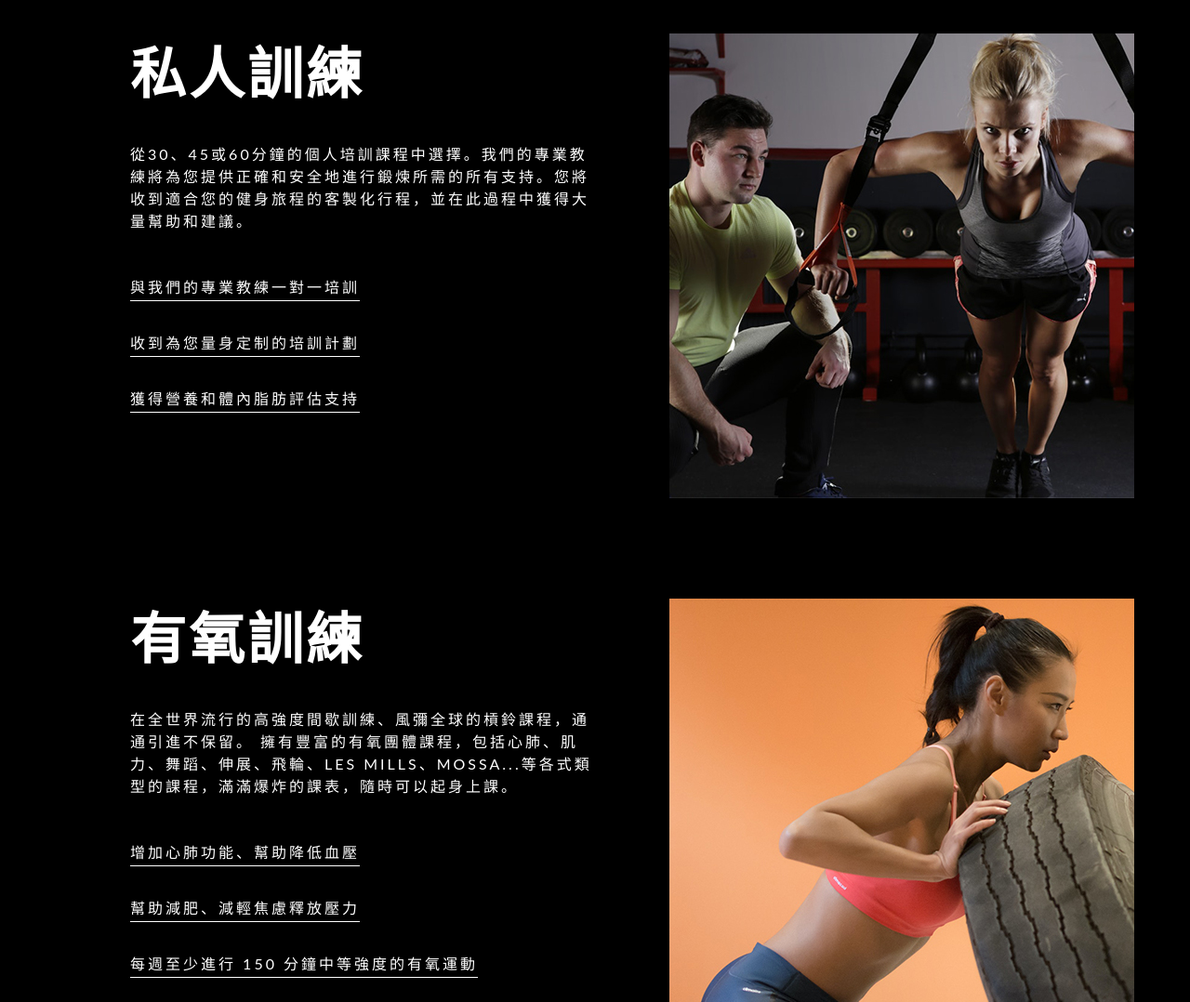
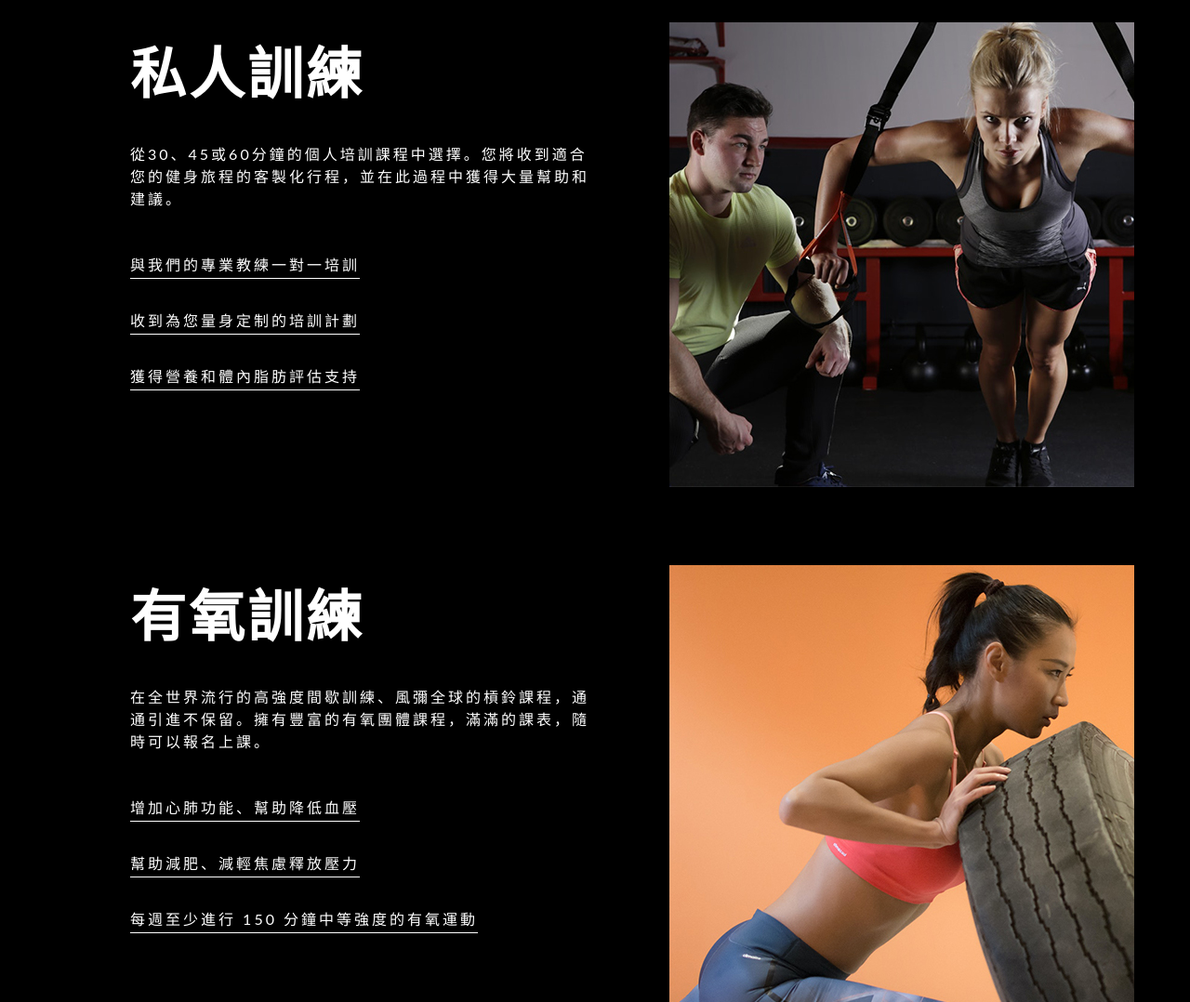
Before and after one commit to doublesung/bodesign.github.io, a plain HTML site: page plan.html in a window 1280 px wide. Shown: the part 1380-2458 px from the top of the page at 93% size. Drawn offline with Linux system fonts and the light colour scheme.

Commit message:
Update plan.html

```diff
--- a/plan.html
+++ b/plan.html
@@ -107,7 +107,7 @@
             <div class="about-content">
                 <h2>私人訓練</h2>
                 <p class="subtitle">
-                    從30、45或60分鐘的個人培訓課程中選擇。我們的專業教練將為您提供正確和安全地進行鍛煉所需的所有支持。您將收到適合您的健身旅程的客製化行程，並在此過程中獲得大量幫助和建議。
+                    從30、45或60分鐘的個人培訓課程中選擇。您將收到適合您的健身旅程的客製化行程，並在此過程中獲得大量幫助和建議。
                 </p>
                 <ul>
                     <li>
@@ -131,9 +131,7 @@
             <div class="about-content">
                 <h2>有氧訓練</h2>
                 <p class="subtitle">
-                    在全世界流行的高強度間歇訓練、風彌全球的槓鈴課程，通通引進不保留。
-
-                    擁有豐富的有氧團體課程，包括心肺、肌力、舞蹈、伸展、飛輪、LES MILLS、MOSSA...等各式類型的課程，滿滿爆炸的課表，隨時可以起身上課。
+                    在全世界流行的高強度間歇訓練、風彌全球的槓鈴課程，通通引進不保留。擁有豐富的有氧團體課程，滿滿的課表，隨時可以報名上課。
                 </p>
                 <ul>
                     <li>
```
